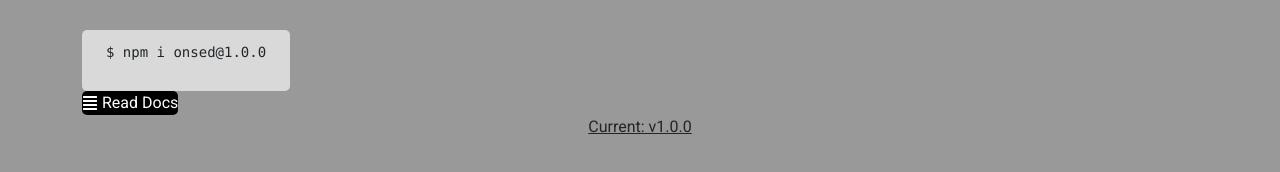
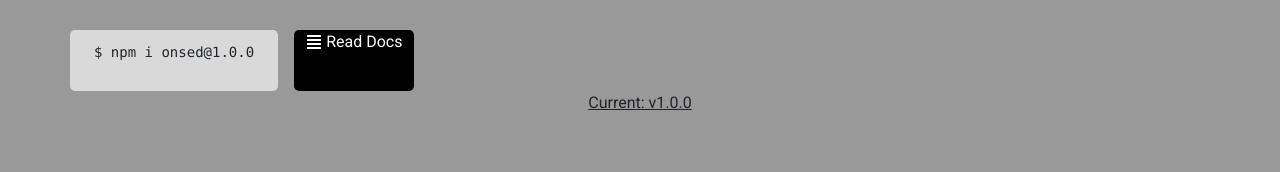
Before and after one commit to TylerM2230/codeday-project-2022, a React app in the folder public-site/: page / in a window 1280 px wide. Shown: the part 532-704 px from the top of the page. Built offline with nearby package versions, Linux system fonts and the light colour scheme; some packages are replaced by stand-ins of ours.

Commit message:
in progress

```diff
--- a/public-site/src/client/pages/Home.css
+++ b/public-site/src/client/pages/Home.css
@@ -8,19 +8,27 @@
     padding-top: 30%;
 }
 
-.code-snippet {
+@media (min-width: 768px) {
+    .col-sm-code {
     background-color: rgb(217, 217, 217);
     border-radius: 5px;
-    max-width: fit-content ;
     padding: 12px 24px;
+    width: fit-content;
+    margin-right: 1em;
 
-}
+    }
 
-.go-to-docs {
-    background-color: black;
-    border-radius: 5px;
-    color: white;
-    width: fit-content;
+    .col-sm-docs {
+        background-color: black;
+        border-radius: 5px;
+        color: white;
+        width: fit-content;
+    }
+
+    .col-sm-code, .col-sm-docs {
+        position: relative;
+    }
+
 }
 
 a {
--- a/public-site/src/client/pages/Home.js
+++ b/public-site/src/client/pages/Home.js
@@ -10,12 +10,13 @@
       {/* logo */}
       <h2 style={{color:"white"}}><i>a minimal, unopinionated <br/>web framework</i></h2>
       <br/>
-      <div className="code-snippet" >
+      <div class="row">
+      <div class="col-sm-code" >
       <pre><code>$ npm i onsed@1.0.0</code></pre>
       </div>
-
-      <div className="go-to-docs"><a href='./Docs'><FaAlignJustify /> Read Docs</a></div>
-
+      <div class="col-sm-docs"><a href='./Docs'><FaAlignJustify /> Read Docs</a>
+      </div>
+      </div>
       <p><u>Current: v1.0.0</u></p>
 
     </div>
```
